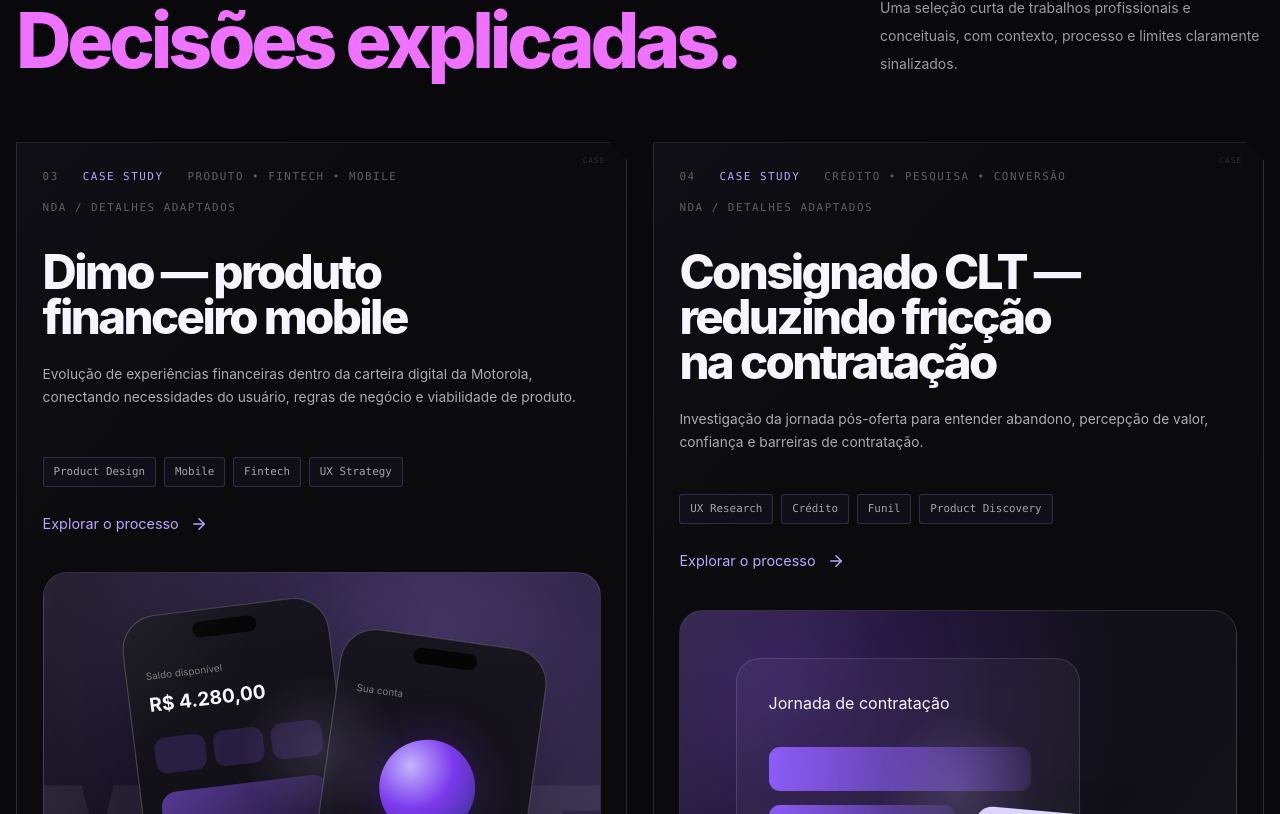
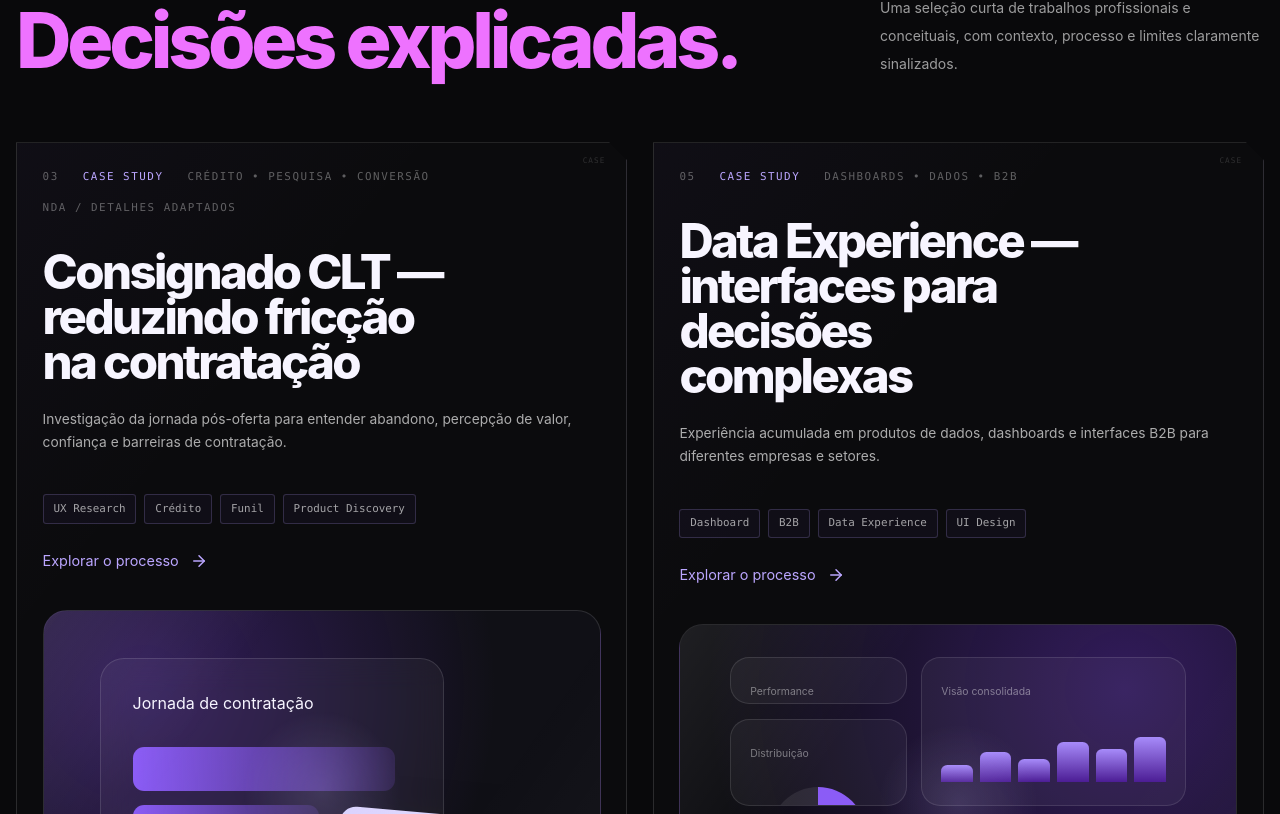
Before and after one commit to LuizFlipe/portfolio-luiz-felipe, a React (Vite) app: page / in a window 1280 px wide. Shown: the part 1646-2460 px from the top of the page. Built offline with nearby package versions, Linux system fonts and the light colour scheme; no server answers.

Commit message:
Add files via upload

```diff
--- a/src/components/WorkShowcase.tsx
+++ b/src/components/WorkShowcase.tsx
@@ -8,14 +8,12 @@
 const volumeItems = [
   { title: "Bravus", label: "Web · Agendamento", visual: "bravus", size: "wide" },
   { title: "Fluxo", label: "Mobile · Fintech", visual: "fluxo", size: "tall" },
-  { title: "Dimo Wallet", label: "Mobile · Fintech", visual: "dimo", size: "wide" },
   { title: "Contratação CLT", label: "Discovery · Jornada", visual: "consignado", size: "standard" },
   { title: "Active BI", label: "Dashboard · Dados", visual: "data", size: "tall" },
   { title: "Validação CAF", label: "Onboarding · Trust", visual: "caf", size: "standard" },
   { title: "Dirige Brasil", label: "Produto 0→1 · Mobile", visual: "dirige", size: "wide" },
   { title: "Fluxos financeiros", label: "UX Writing · Produto", visual: "consignado", size: "standard" },
   { title: "Indicadores executivos", label: "B2B · Data Experience", visual: "data", size: "standard" },
-  { title: "Conta digital", label: "Interface · Design System", visual: "dimo", size: "tall" },
   { title: "Segurança sem atrito", label: "Pesquisa · Onboarding", visual: "caf", size: "wide" },
   { title: "Mobilidade e serviço", label: "MVP · Service Design", visual: "dirige", size: "standard" },
 ] as const;
--- a/src/data/portfolio.ts
+++ b/src/data/portfolio.ts
@@ -259,86 +259,8 @@
     ],
   },
   {
-    slug: "dimo-produto-financeiro",
+    slug: "consignado-clt",
     index: "03",
-    title: "Dimo — produto financeiro mobile",
-    eyebrow: "Produto • Fintech • Mobile",
-    summary:
-      "Evolução de experiências financeiras dentro da carteira digital da Motorola, conectando necessidades do usuário, regras de negócio e viabilidade de produto.",
-    quick: {
-      problem:
-        "Simplificar jornadas financeiras complexas sem perder clareza, segurança e contexto para o usuário.",
-      role:
-        "Product Designer Pleno, atuando em descoberta, fluxos, UI, escrita e alinhamento com produto e tecnologia.",
-      process:
-        "Mapeamento de jornada, análise de problemas, benchmarks, hipóteses, prototipação e refinamento com stakeholders.",
-      result:
-        "Uma base mais consistente para evoluir jornadas de conta, crédito, pagamentos e segurança.",
-    },
-    tags: ["Product Design", "Mobile", "Fintech", "UX Strategy"],
-    visual: "dimo",
-    nda: true,
-    shareImage: "/og/dimo.png",
-    facts: [
-      { label: "Período", value: "2026 — atual" },
-      { label: "Papel", value: "Product Designer Pleno" },
-      { label: "Colaboração", value: "Produto e tecnologia" },
-      { label: "Restrições", value: "Segurança, regras de negócio e conteúdo adaptado por NDA" },
-    ],
-    contentGaps: [
-      "Adicionar composição exata da equipe quando puder ser publicada.",
-      "Adicionar evidências qualitativas ou quantitativas autorizadas.",
-      "Adicionar próximos passos específicos autorizados.",
-    ],
-    sections: [
-      {
-        title: "Contexto",
-        text:
-          "A Dimo é uma carteira digital da Motorola. Meu trabalho acontece em jornadas que misturam produto financeiro, comportamento do usuário, restrições técnicas e exigências de segurança.",
-        takeaway: "O produto exige conectar entendimento, confiança e viabilidade em uma mesma jornada.",
-      },
-      {
-        title: "Problema e restrições",
-        text:
-          "Em produtos financeiros, uma tela raramente existe sozinha. Cada decisão precisa considerar entendimento, confiança, regras de negócio, estados de erro e continuidade da jornada.",
-        takeaway: "Simplificar não significa omitir regras importantes para a decisão do usuário.",
-      },
-      {
-        title: "Meu papel e processo",
-        text:
-          "Atuo em descoberta, fluxos, interface, escrita e alinhamento com produto e tecnologia. O processo parte do contexto da jornada e das evidências disponíveis antes de avançar para hipóteses e protótipos.",
-        bullets: [
-          "Mapeamento de fluxos e estados críticos",
-          "Análise de dados e evidências disponíveis",
-          "Benchmarks e referências de mercado",
-          "Prototipação e refinamento de interface",
-          "Alinhamento com produto, negócio e tecnologia",
-        ],
-        takeaway: "A interface é refinada junto com regras, dependências e estados críticos.",
-      },
-      {
-        title: "Hipóteses e decisões de design",
-        text:
-          "As hipóteses são avaliadas pelo impacto na compreensão da jornada, pela continuidade entre etapas e pela capacidade de orientar uma decisão segura. Em trabalhos protegidos por NDA, fluxos e estados são apresentados de forma abstrata, sem dados ou telas confidenciais.",
-        takeaway: "O critério principal é tornar a próxima decisão compreensível sem fragilizar a segurança.",
-      },
-      {
-        title: "Solução e evidências",
-        text:
-          "A solução pública é representada por fluxos anonimizados e estados reconstruídos. A evolução considera as evidências disponíveis no produto e o refinamento conjunto com as áreas envolvidas; métricas e telas confidenciais não são publicadas neste case.",
-        takeaway: "Quando o dado não pode ser mostrado, o case deixa claro o limite em vez de sugerir um resultado não comprovado.",
-      },
-      {
-        title: "Aprendizados, resultado e próximos passos",
-        text:
-          "O trabalho consolidou uma base mais consistente para evoluir jornadas de conta, crédito, pagamentos e segurança. Design financeiro exige transformar regras difíceis em decisões que o usuário consiga entender e tomar com segurança. Próximos passos específicos dependem de informações autorizadas para publicação.",
-        takeaway: "Clareza, continuidade e confiança são critérios de produto — não apenas de interface.",
-      },
-    ],
-  },
-  {
-    slug: "consignado-clt",
-    index: "04",
     title: "Consignado CLT — reduzindo fricção na contratação",
     eyebrow: "Crédito • Pesquisa • Conversão",
     summary:
@@ -406,7 +328,7 @@
   },
   {
     slug: "onboarding-caf",
-    index: "05",
+    index: "04",
     title: "Onboarding & CAF — segurança sem perder clareza",
     eyebrow: "Segurança • Biometria • Jornada crítica",
     summary:
@@ -480,7 +402,7 @@
   },
   {
     slug: "data-experience-active-bi",
-    index: "06",
+    index: "05",
     title: "Data Experience — interfaces para decisões complexas",
     eyebrow: "Dashboards • Dados • B2B",
     summary:
@@ -555,7 +477,7 @@
   },
   {
     slug: "dirige-brasil",
-    index: "07",
+    index: "06",
     title: "Dirige Brasil — desenhando um produto do zero",
     eyebrow: "Produto próprio • Marketplace • Mobile",
     summary:
@@ -597,7 +519,7 @@
   },
   {
     slug: "clinica-viver-bem",
-    index: "08",
+    index: "07",
     title: "Clínica Viver Bem — cuidado e agendamento",
     eyebrow: "Saúde • Site institucional • Serviço",
     summary:
--- a/src/pages/Home.tsx
+++ b/src/pages/Home.tsx
@@ -18,10 +18,10 @@
 import { brands, cases, experience } from "../data/portfolio";
 
 const selectedSlugs = [
-  "dimo-produto-financeiro",
   "consignado-clt",
   "data-experience-active-bi",
   "bravus-agendamento",
+  "clinica-viver-bem",
 ];
 
 const selectedCases = selectedSlugs
```
Also changed, not shown: 1 other file (tests, documents, lock files or other folders).
